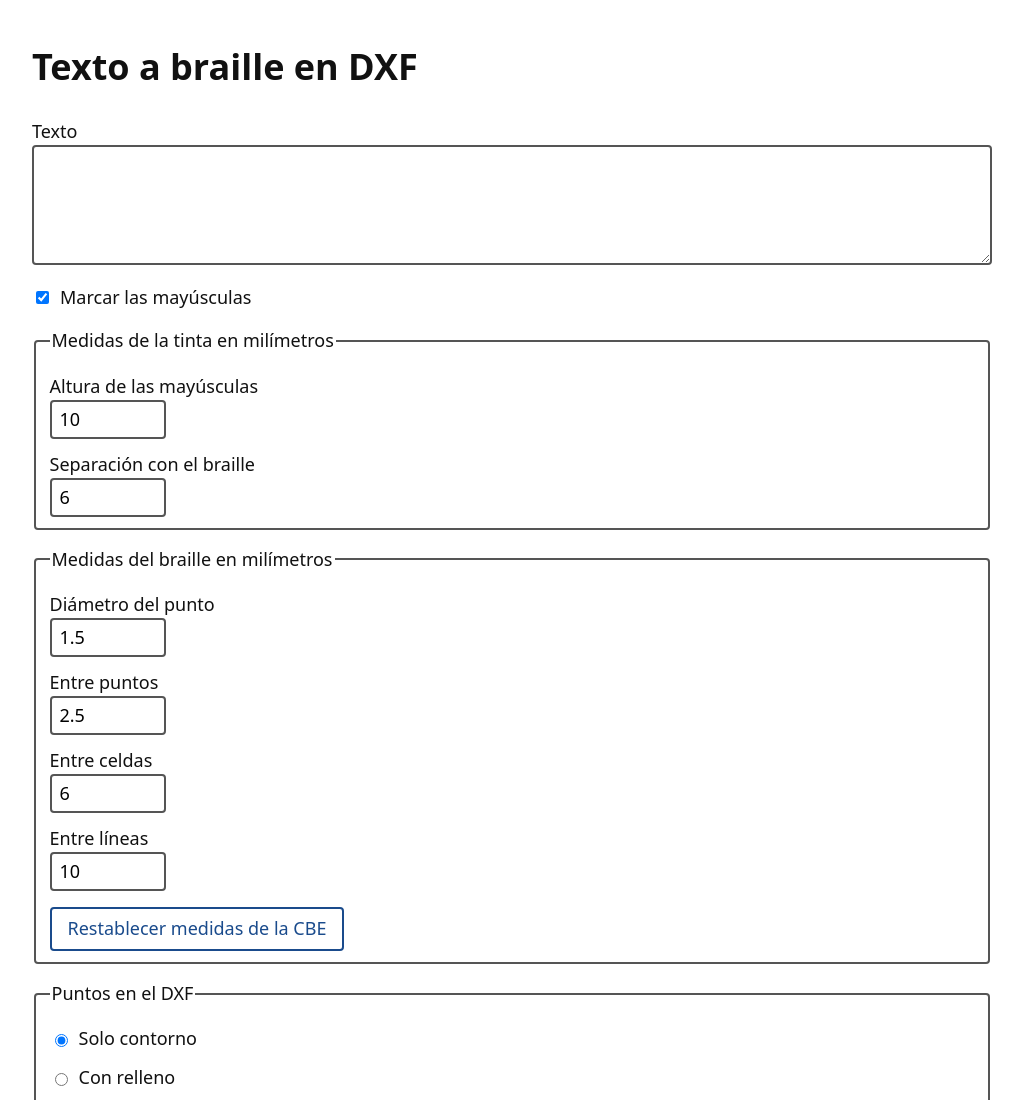
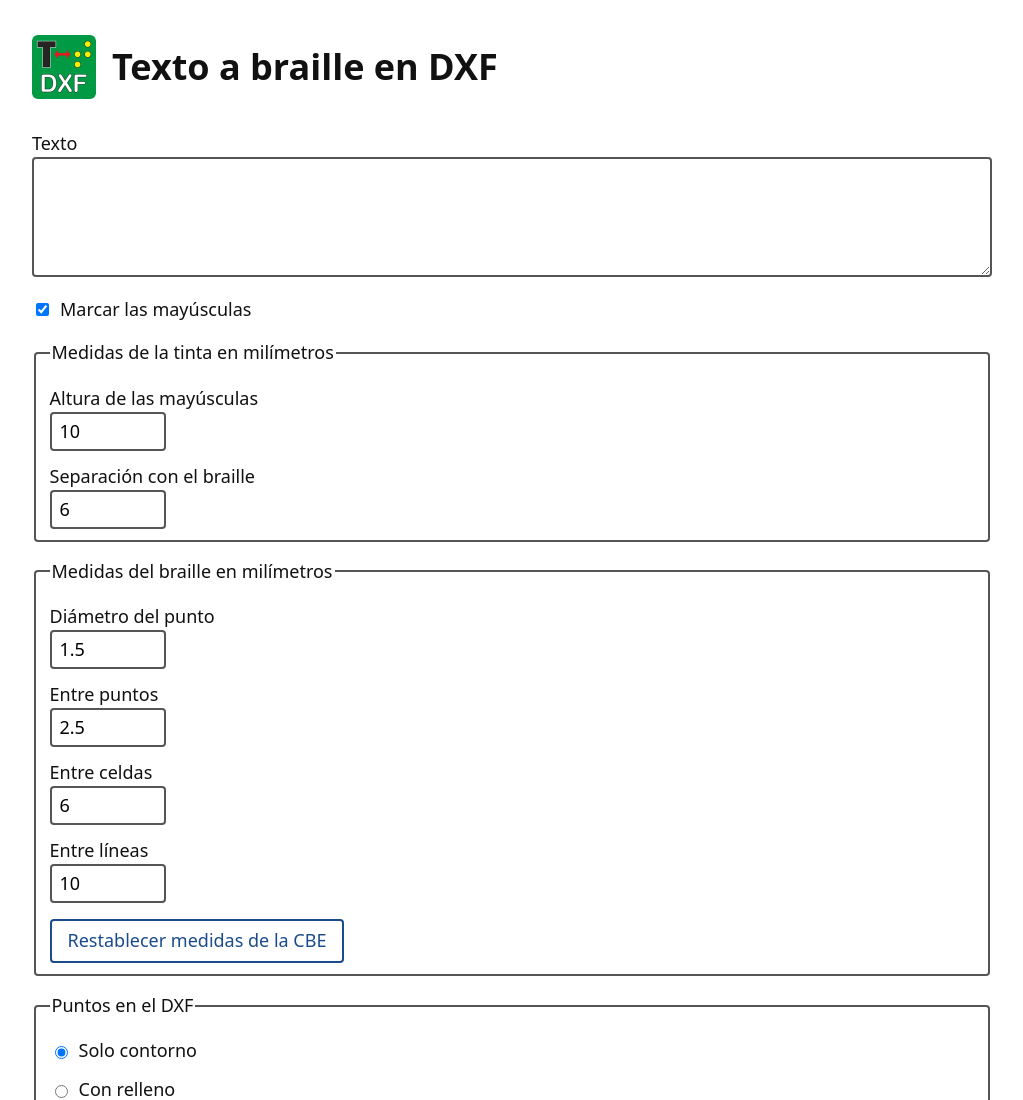
Before and after one commit to jmortizsilva/braille-dxf, a website with bundled scripts: page index.html in a window 1280 px wide. Shown: the top 1100 px of the page, without its empty margins (128-1151 px from the left). Built offline with nearby package versions, Linux system fonts and the light colour scheme.

Commit message:
Añadir el logotipo a la página y al acceso directo
El logotipo va junto al título como imagen decorativa, con alt vacío:
el título ya dice lo mismo y así el lector de pantalla no lo repite.

Para que se vea en el acceso directo del escritorio hace falta un
manifiesto web con iconos de 192 y 512 píxeles, que es lo que usan
Chrome y Edge al crear el acceso directo o instalar la página. Safari
usa aparte el apple-touch-icon de 180. El original, de 3543 píxeles y
281 KB, se guarda en iconos/ pero la página solo carga copias pequeñas.

Co-Authored-By: Claude Opus 5.5 <noreply@anthropic.com>

```diff
--- a/index.html
+++ b/index.html
@@ -4,13 +4,19 @@
   <meta charset="utf-8">
   <meta name="viewport" content="width=device-width, initial-scale=1">
   <title>Texto a braille en DXF</title>
-  <link rel="icon" href="data:,">
+  <link rel="icon" href="iconos/icono-32.png" sizes="32x32" type="image/png">
+  <link rel="apple-touch-icon" href="iconos/icono-180.png">
+  <link rel="manifest" href="manifest.webmanifest">
+  <meta name="theme-color" content="#009846">
   <link rel="stylesheet" href="src/pagina/estilos.css">
   <script type="module" src="src/pagina/pagina.js"></script>
 </head>
 <body>
   <main>
-    <h1>Texto a braille en DXF</h1>
+    <header class="cabecera">
+      <img src="iconos/logotipo-128.png" alt="" width="64" height="64">
+      <h1>Texto a braille en DXF</h1>
+    </header>
 
     <form id="formulario">
       <label for="texto">Texto</label>
--- a/src/pagina/estilos.css
+++ b/src/pagina/estilos.css
@@ -11,6 +11,12 @@ main {
   max-width: 60rem;
   margin: 0 auto;
   padding: 1rem;
+}
+
+.cabecera {
+  display: flex;
+  align-items: center;
+  gap: 1rem;
 }
 
 label {
```
Also changed, not shown: iconos/icono-180.png (added), iconos/icono-192.png (added), iconos/icono-32.png (added), iconos/icono-512.png (added), iconos/logotipo-128.png (added), iconos/logotipo-original.png (added), manifest.webmanifest (added).
